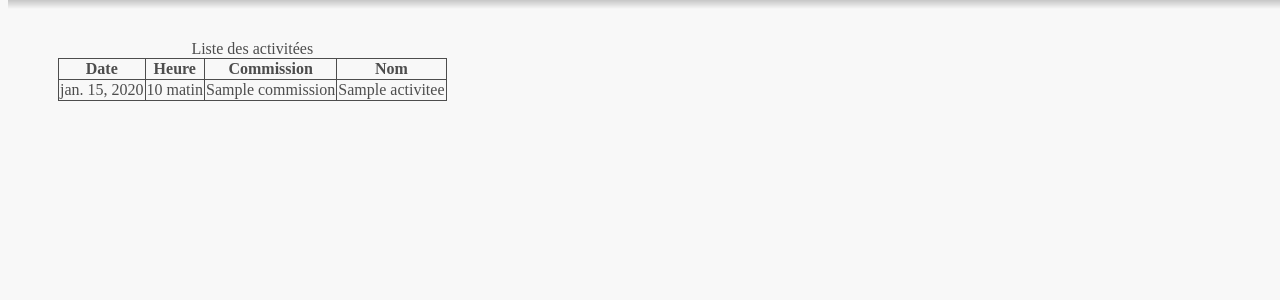
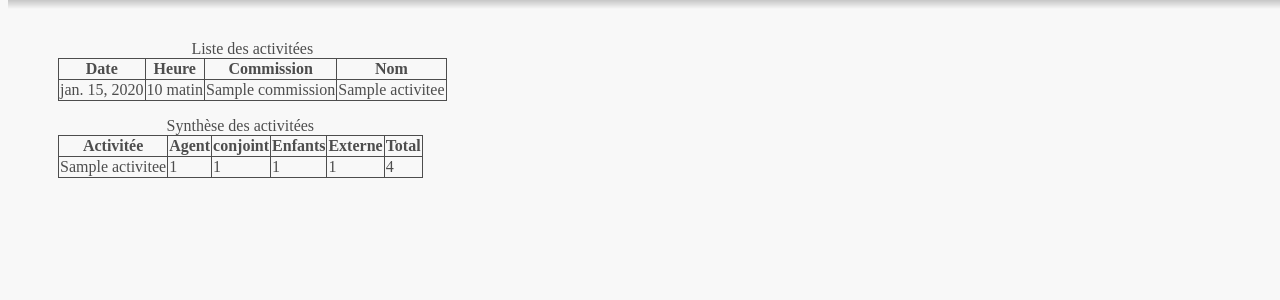
Before and after one commit to Gaha/intranet, a Django app: page /activitee in a window 1280 px wide. Shown: the part 40-340 px from the top of the page. Run offline with Django 3.2, Linux system fonts and the light colour scheme; tables that the repository leaves empty hold one stand-in row (values such as "Sample post").

Commit message:
ajout de la synthèse des commissions

```diff
--- a/ce/templates/activitee.html
+++ b/ce/templates/activitee.html
@@ -12,4 +12,21 @@
     </table>
 </ul>
 
+<ul>
+    <table>
+        <caption>Synthèse des activitées</caption>
+        <tr><th>Activitée</th><th>Agent</th><th>conjoint</th><th>Enfants<th>Externe</th><th>Total</tr>
+        {% for synth in synth_activitee %}
+            <tr>
+            	<td>{{ synth.activitee }}</td>
+            	<td>{{ synth.agent__sum|default_if_none:"0" }}</td>
+            	<td>{{ synth.conjoint__sum|default_if_none:"0" }}</td>
+            	<td>{{ synth.enfant__sum|default_if_none:"0" }}</td>
+            	<td>{{ synth.externe__sum|default_if_none:"0" }}</td>
+            	<td>{{ synth.total }}</td>
+            </tr>
+        {% endfor %}
+    </table>
+</ul>
+
 {% endblock content %}
--- a/ce/views.py
+++ b/ce/views.py
@@ -1,6 +1,7 @@
 #-*- coding:utf-8 -*-
 
 from django.shortcuts import render
+from django.db.models import Sum
 from ce.models import Agent, Commission, Activitee, Participation, Mendat
 
 def view_agent(request) :
@@ -21,11 +22,22 @@ def view_commission(request) :
 def view_activitee(request) :
     reponse = {}
     reponse['list_activitee'] = Activitee.objects.all().order_by('commission__nom')
+    # synthèse des activitées
+    reponse['synth_activitee'] = []
+    for acti in reponse['list_activitee'] :
+        synth_acti = Participation.objects.filter( activitee__nom = acti.nom).aggregate(Sum('agent'),Sum('conjoint'),Sum('enfant'),Sum('externe'))
+        synth_acti['activitee'] = acti.nom
+        try :
+            synth_acti['total'] = synth_acti['agent__sum'] + synth_acti['conjoint__sum'] + synth_acti['enfant__sum'] + synth_acti['externe__sum']
+        except TypeError :
+            synth_acti['total'] = 0
+        reponse['synth_activitee'].append(synth_acti)
+    #reponse['synth_activitee']['activitee'] = 'Les fourberies de scapin'
     return render(request, 'activitee.html', reponse)
 
 def view_participation(request) :
     reponse = {}
-    reponse['list_participation'] = Participation.objects.all()
+    reponse['list_participation'] = Participation.objects.all().order_by('-activitee__date')
     return render(request, 'participation.html', reponse)
 
 def membres_dup(request):
```
